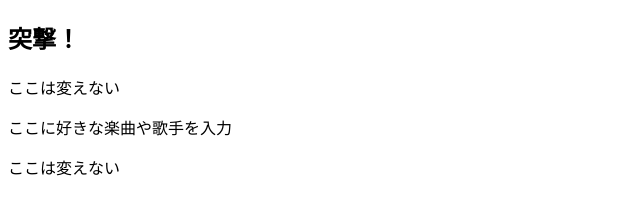
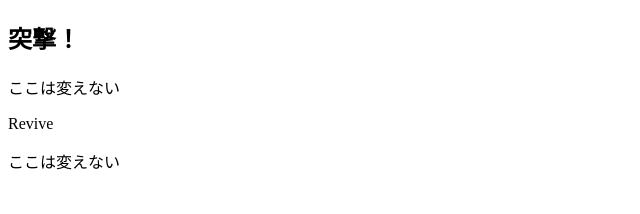
Before and after one commit to kousei-kimura/testConflict, a plain HTML site: page index.html in a window 1280 px wide. Shown: the whole page, without its empty margins (0-640 px from the left). Drawn offline with Linux system fonts and the light colour scheme.

Commit message:
[modify] index.htmlを編集

```diff
--- a/index.html
+++ b/index.html
@@ -6,7 +6,7 @@
 <body>
 <h2> 突撃！ </h2>
 <p>ここは変えない</p>
-<p>ここに好きな楽曲や歌手を入力</p>
+<p>Revive</p>
 <p>ここは変えない</p>
 </body>
 </html>
```
